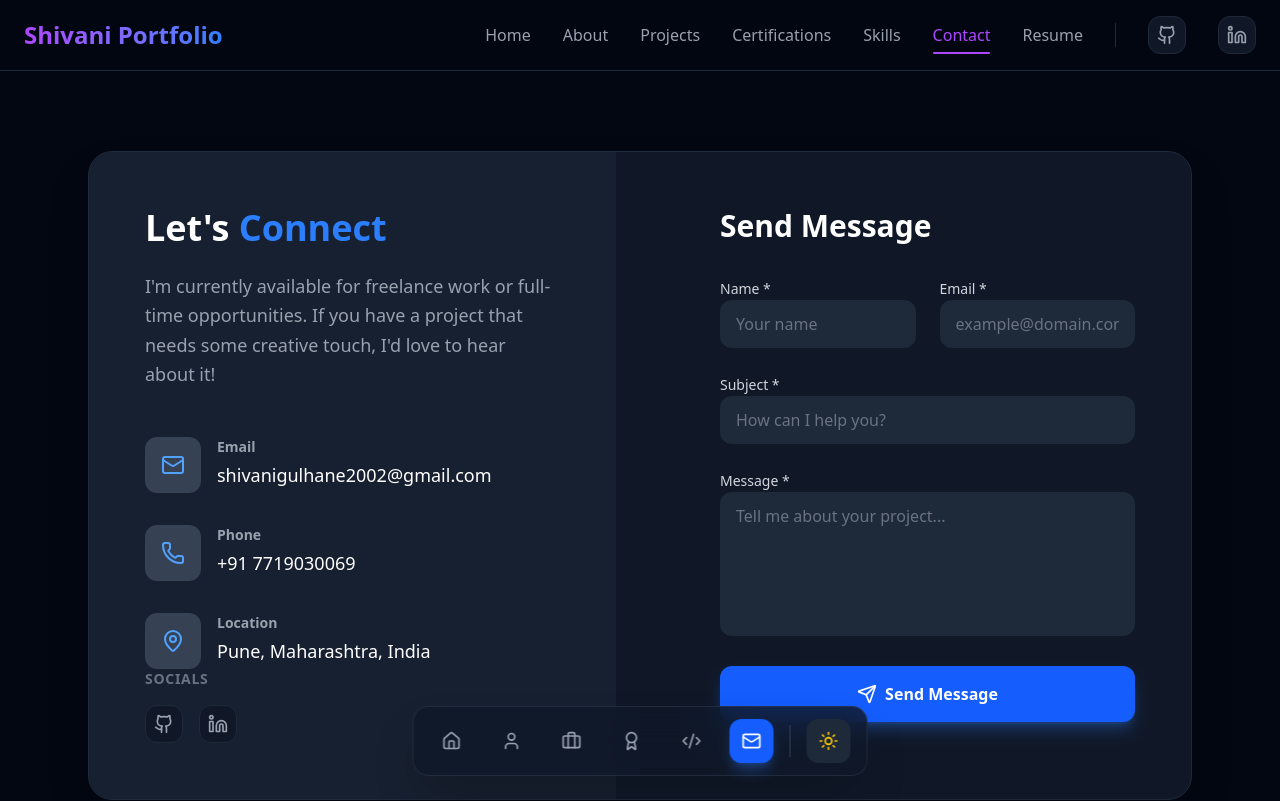
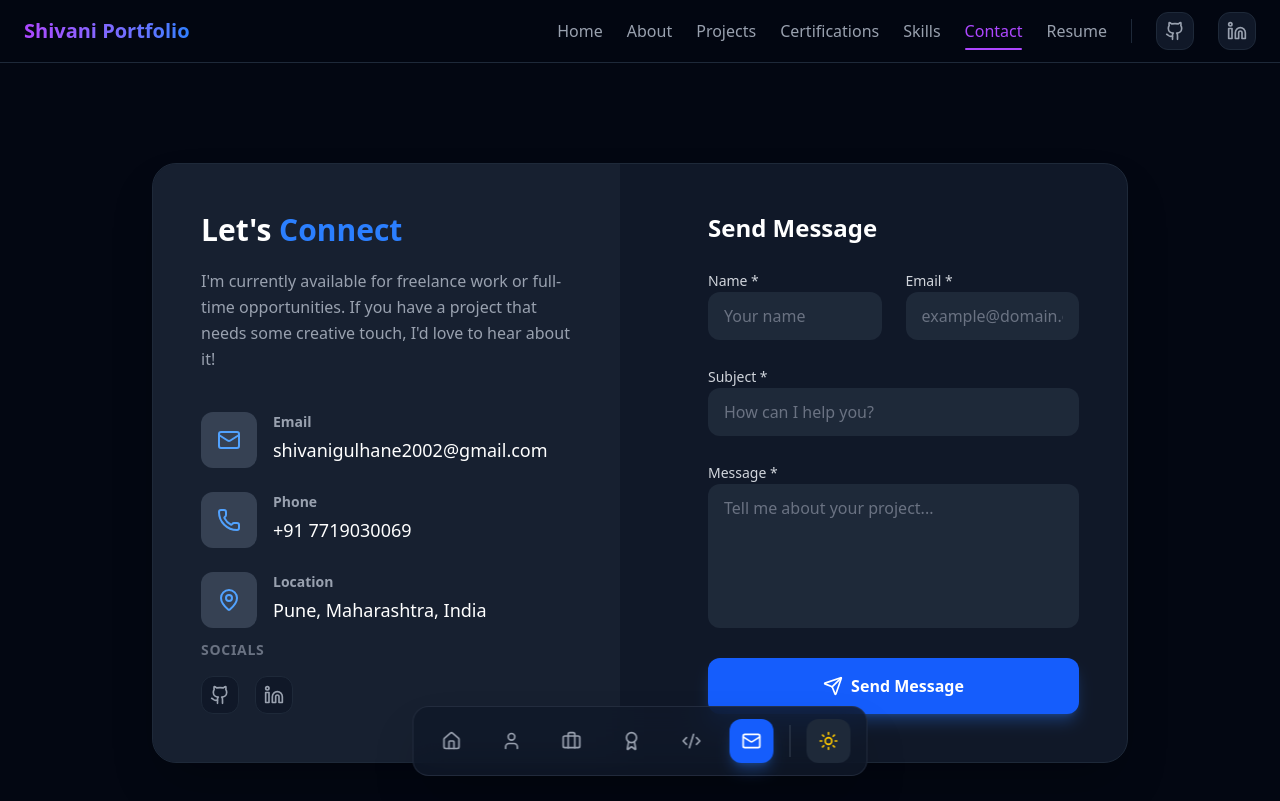
Before and after one commit to Gulhane-Shivani/Shivani-Portfolio, a React (Vite) app: page /contact in a window 1280 px wide. Shown: the top 801 px of the page. Built offline with nearby package versions, Linux system fonts and the light colour scheme.

Commit message:
Initialize portfolio website with core pages, components, data, and styling configuration.

```diff
--- a/src/components/Navbar.jsx
+++ b/src/components/Navbar.jsx
@@ -23,15 +23,15 @@ export default function Navbar({ darkMode }) {
       ? "bg-gray-950/80 border-gray-800 text-white"
       : "bg-white/80 border-gray-200 text-gray-900"
       }`}>
-      <div className="container mx-auto px-6 py-4 flex justify-between items-center">
+      <div className="container mx-auto px-6 py-3 flex justify-between items-center">
         {/* Brand */}
-        <Link to="/" className="text-2xl font-bold bg-gradient-to-r from-purple-500 to-blue-500 bg-clip-text text-transparent hover:scale-105 transition-transform">
+        <Link to="/" className="text-xl font-bold bg-gradient-to-r from-purple-500 to-blue-500 bg-clip-text text-transparent hover:scale-105 transition-transform">
           Shivani Portfolio
         </Link>
 
         {/* Desktop Nav */}
-        <div className="hidden md:flex items-center gap-8">
-          <ul className="flex gap-8 font-medium">
+        <div className="hidden md:flex items-center gap-6">
+          <ul className="flex gap-6 font-medium text-base">
             {navLinks.map((link) => (
               <li key={link.path}>
                 {link.isExternal ? (
--- a/src/data/certifications.js
+++ b/src/data/certifications.js
@@ -21,7 +21,7 @@ export const certifications = [
         title: "The Frontend Web Development",
         issuer: "Great Learning",
         date: "2023",
-        image: "https://images.unsplash.com/photo-1498050108023-c5249f4df085?w=800&auto=format&fit=crop&q=60",
+        image: "",
         description: "Comprehensive frontend development course covering HTML, CSS, and JavaScript."
     },
     {
--- a/src/data/projects.js
+++ b/src/data/projects.js
@@ -24,7 +24,7 @@ export const projects = [
       "A full-stack portal for managing training and placement activities with separate admin and student modules.",
     technologies: ["Java", "PostgreSQL", "Spring Boot", "React", "Tailwind CSS"],
     link: "#",
-    image: "/assets/Portfolio.png"
+    image: "/assets/project/erp.jpeg"
   },
   {
     id: 5,
--- a/src/pages/Contact.jsx
+++ b/src/pages/Contact.jsx
@@ -10,25 +10,25 @@ export default function Contact({ darkMode }) {
   return (
     <section
       id="contact"
-      className={`relative py-20 min-h-screen flex items-center justify-center transition-colors duration-300 ${darkMode ? 'bg-gray-950' : 'bg-gray-100'}`}
+      className={`relative py-14 min-h-screen flex items-center justify-center transition-colors duration-300 ${darkMode ? 'bg-gray-950' : 'bg-gray-100'}`}
     >
       {/* Background Dots */}
       <div className="absolute inset-0 bg-dot-pattern opacity-30 pointer-events-none"></div>
 
-      <div className="container mx-auto px-6 relative z-10 w-full max-w-6xl">
-        <div className={`grid grid-cols-1 lg:grid-cols-2 gap-8 lg:gap-12 rounded-3xl overflow-hidden shadow-2xl ${darkMode ? 'bg-gray-900 border border-gray-800' : 'bg-white'}`}>
+      <div className="container mx-auto px-6 relative z-10 w-full max-w-5xl">
+        <div className={`grid grid-cols-1 lg:grid-cols-2 gap-6 lg:gap-10 rounded-3xl overflow-hidden shadow-2xl ${darkMode ? 'bg-gray-900 border border-gray-800' : 'bg-white'}`}>
 
           {/* Left Panel: Contact Info */}
-          <div className={`p-10 lg:p-14 flex flex-col justify-between ${darkMode ? 'bg-gray-800/50' : 'bg-gray-50'}`}>
+          <div className={`p-8 lg:p-12 flex flex-col justify-between ${darkMode ? 'bg-gray-800/50' : 'bg-gray-50'}`}>
             <div>
-              <h2 className={`text-4xl font-bold mb-6 ${darkMode ? 'text-white' : 'text-gray-900'}`}>
+              <h2 className={`text-3xl font-bold mb-5 ${darkMode ? 'text-white' : 'text-gray-900'}`}>
                 Let's <span className="text-blue-500">Connect</span>
               </h2>
-              <p className={`mb-12 text-lg leading-relaxed ${darkMode ? 'text-gray-400' : 'text-gray-600'}`}>
+              <p className={`mb-10 text-base leading-relaxed ${darkMode ? 'text-gray-400' : 'text-gray-600'}`}>
                 I'm currently available for freelance work or full-time opportunities. If you have a project that needs some creative touch, I'd love to hear about it!
               </p>
 
-              <div className="space-y-8">
+              <div className="space-y-6">
                 <ContactItem
                   icon={<Mail />}
                   label="Email"
@@ -85,8 +85,8 @@ export default function Contact({ darkMode }) {
           </div>
 
           {/* Right Panel: Form */}
-          <div className="p-10 lg:p-14">
-            <h2 className={`text-3xl font-bold mb-8 ${darkMode ? 'text-white' : 'text-gray-900'}`}>Send Message</h2>
+          <div className="p-8 lg:p-12">
+            <h2 className={`text-2xl font-bold mb-6 ${darkMode ? 'text-white' : 'text-gray-900'}`}>Send Message</h2>
 
             <form className="space-y-6" onSubmit={(e) => e.preventDefault()}>
               <div className="grid grid-cols-1 md:grid-cols-2 gap-6">
```
Also changed, not shown: public/assets/project/erp.jpeg (added).
